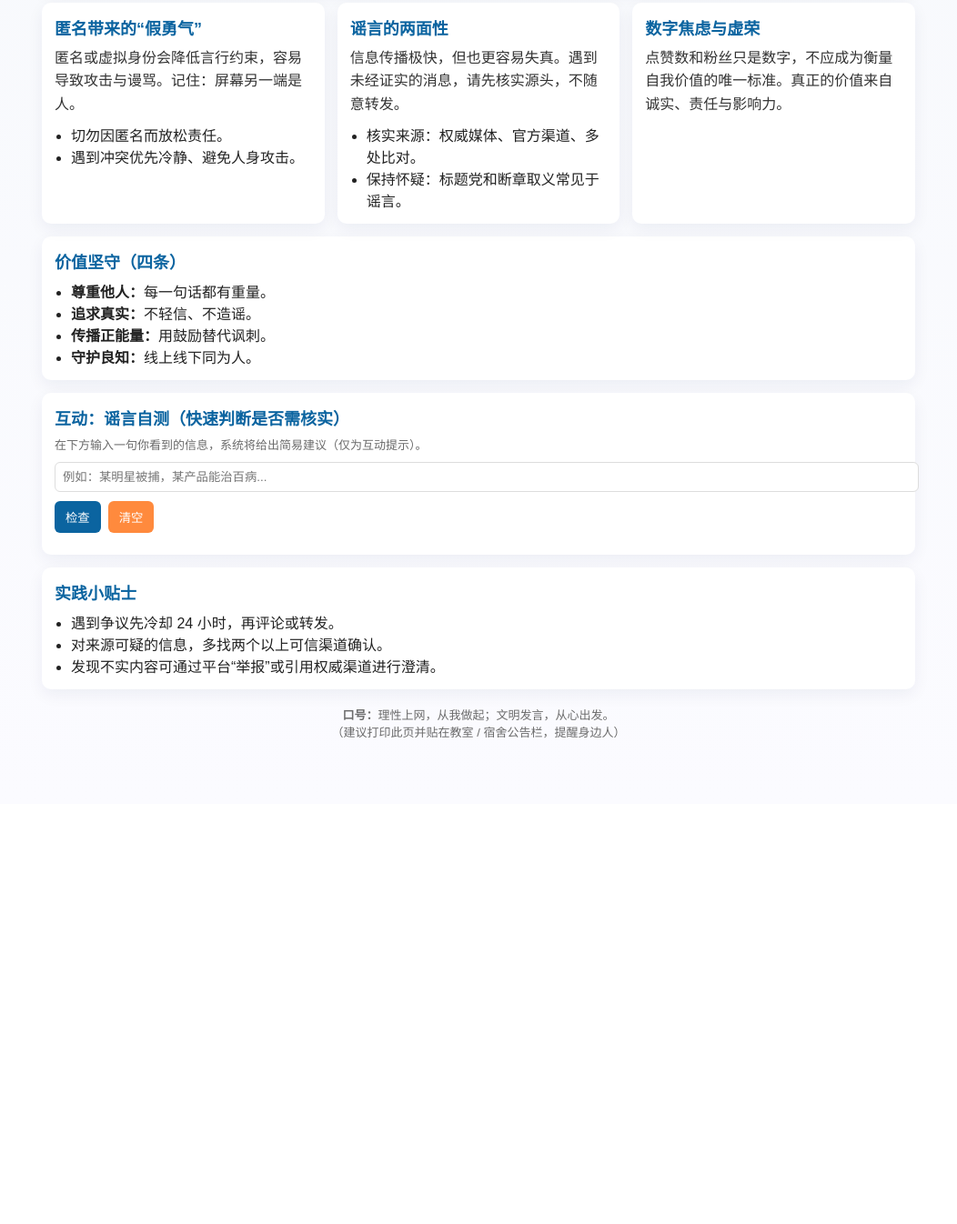
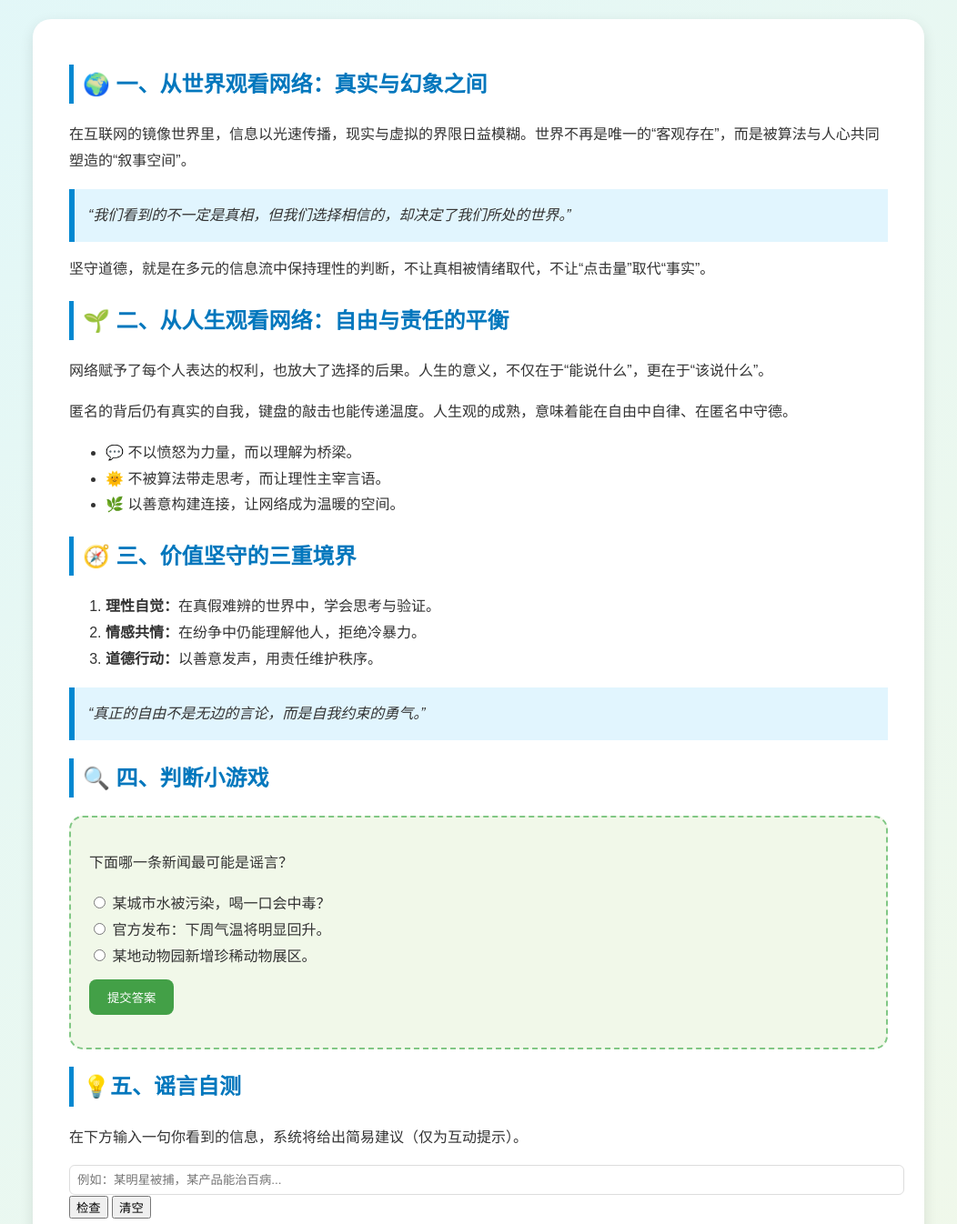
Before and after one commit to ChenYinuo-Enoch/Creative1, a plain HTML site: page index.html in a window 1280 px wide. Shown: the part 290-1636 px from the top of the page at 91% size, without its empty margins (114-1166 px from the left). Before the commit the page ends 1174 px from the top, so only its background shows below. Drawn offline with Linux system fonts and the light colour scheme.

Commit message:
Update index.html

```diff
--- a/index.html
+++ b/index.html
@@ -1,89 +1,126 @@
-<!doctype html>
-<html lang="zh-CN">
+<!DOCTYPE html>
+<html lang="zh">
 <head>
-<meta charset="utf-8" />
-<meta name="viewport" content="width=device-width,initial-scale=1" />
-<title>网络有界，道德无界</title>
+<meta charset="UTF-8">
+<meta name="viewport" content="width=device-width, initial-scale=1.0">
+<title>虚拟与真实之间：网络生活中的价值坚守</title>
 <style>
-  :root{
-    --bg:#fbfbfb;
-    --card:#ffffff;
-    --accent:#0b64a0;
-    --accent-2:#ff8a3d;
-    --muted:#6b6b6b;
+  body {
+    font-family: "Microsoft YaHei", sans-serif;
+    background: linear-gradient(135deg, #e0f7fa, #f1f8e9);
+    color: #333;
+    margin: 0;
   }
-  body{font-family: "Microsoft YaHei", Arial, sans-serif; margin:0; background:linear-gradient(180deg,#f7f9fc,#fbfbff); color:#222;}
-  header{background:linear-gradient(90deg,var(--accent),#3b9bd8); color:#fff; padding:28px 16px; text-align:center;}
-  header h1{margin:0; font-size:28px; letter-spacing:1px;}
-  header p{margin:6px 0 0; opacity:0.95;}
-  main{max-width:960px; margin:18px auto; padding:12px;}
-  .grid{display:grid; grid-template-columns:repeat(auto-fit,minmax(240px,1fr)); gap:14px;}
-  .card{background:var(--card); border-radius:10px; padding:14px; box-shadow:0 6px 18px rgba(13,40,88,0.06);}
-  h2{color:var(--accent); margin:0 0 8px; font-size:18px;}
-  p{color:#333; line-height:1.6; margin:0 0 8px;}
-  ul{margin:8px 0 0; padding-left:18px;}
-  .muted{color:var(--muted); font-size:13px;}
-  .cta{display:flex; gap:8px; margin-top:10px; flex-wrap:wrap;}
-  .btn{background:var(--accent); color:#fff; border:none; padding:8px 12px; border-radius:6px; cursor:pointer;}
-  .btn.secondary{background:var(--accent-2);}
-  .footer{margin:18px 0 40px; text-align:center; color:var(--muted); font-size:13px;}
-  .checkBox{display:flex; gap:8px; align-items:center;}
-  .result{margin-top:10px; padding:10px; border-radius:8px; background:#f3f8ff; color:#0a3f6b;}
-  @media print{
-    header{background: none; color: black;}
-    .card{box-shadow:none; border:1px solid #ddd; page-break-inside:avoid;}
+  header {
+    text-align: center;
+    padding: 60px 20px;
+    background-color: #0288d1;
+    color: white;
+    border-bottom-left-radius: 40% 10%;
+    border-bottom-right-radius: 40% 10%;
+  }
+  h1 {
+    font-size: 2.8em;
+    margin-bottom: 0.2em;
+  }
+  main {
+    max-width: 900px;
+    margin: 40px auto;
+    background: white;
+    border-radius: 20px;
+    box-shadow: 0 5px 15px rgba(0,0,0,0.1);
+    padding: 30px 40px;
+    line-height: 1.8;
+  }
+  h2 {
+    color: #0277bd;
+    border-left: 5px solid #0288d1;
+    padding-left: 10px;
+  }
+  .quote {
+    background-color: #e1f5fe;
+    border-left: 6px solid #0288d1;
+    padding: 15px;
+    margin: 15px 0;
+    font-style: italic;
+  }
+  .quiz {
+    background-color: #f1f8e9;
+    border: 2px dashed #81c784;
+    padding: 20px;
+    border-radius: 15px;
+  }
+  .quiz button {
+    margin-top: 10px;
+    padding: 10px 20px;
+    background-color: #43a047;
+    color: white;
+    border: none;
+    border-radius: 8px;
+    cursor: pointer;
+  }
+  .quiz button:hover {
+    background-color: #2e7d32;
+  }
+  footer {
+    text-align: center;
+    padding: 20px;
+    font-size: 0.9em;
+    color: #666;
   }
 </style>
 </head>
 <body>
   <header>
-    <h1>网络有界，道德无界</h1>
-    <p>在虚拟世界中守护真实的自己 —— 理性上网，文明发言</p>
+    <h1>虚拟与真实之间：网络生活中的价值坚守</h1>
+    <p>——从世界观与人生观的角度思考数字时代的道德选择</p>
   </header>
 
   <main>
-    <section class="card">
-      <h2>引言</h2>
-      <p>网络既是工具，也是道德的试金石。每一次点击、每一条评论，都会影响他人的感受与社会的氛围。我们既要享受网络带来的便利，更要坚守善良与真实。</p>
+    <section>
+      <h2>🌍 一、从世界观看网络：真实与幻象之间</h2>
+      <p>在互联网的镜像世界里，信息以光速传播，现实与虚拟的界限日益模糊。世界不再是唯一的“客观存在”，而是被算法与人心共同塑造的“叙事空间”。</p>
+      <div class="quote">“我们看到的不一定是真相，但我们选择相信的，却决定了我们所处的世界。”</div>
+      <p>坚守道德，就是在多元的信息流中保持理性的判断，不让真相被情绪取代，不让“点击量”取代“事实”。</p>
     </section>
 
-    <section class="grid" style="margin-top:14px;">
-      <div class="card">
-        <h2>匿名带来的“假勇气”</h2>
-        <p>匿名或虚拟身份会降低言行约束，容易导致攻击与谩骂。记住：屏幕另一端是人。</p>
-        <ul>
-          <li>切勿因匿名而放松责任。</li>
-          <li>遇到冲突优先冷静、避免人身攻击。</li>
-        </ul>
-      </div>
+    <section>
+      <h2>🌱 二、从人生观看网络：自由与责任的平衡</h2>
+      <p>网络赋予了每个人表达的权利，也放大了选择的后果。人生的意义，不仅在于“能说什么”，更在于“该说什么”。</p>
+      <p>匿名的背后仍有真实的自我，键盘的敲击也能传递温度。人生观的成熟，意味着能在自由中自律、在匿名中守德。</p>
+      <ul>
+        <li>💬 不以愤怒为力量，而以理解为桥梁。</li>
+        <li>🌞 不被算法带走思考，而让理性主宰言语。</li>
+        <li>🌿 以善意构建连接，让网络成为温暖的空间。</li>
+      </ul>
+    </section>
 
-      <div class="card">
-        <h2>谣言的两面性</h2>
-        <p>信息传播极快，但也更容易失真。遇到未经证实的消息，请先核实源头，不随意转发。</p>
-        <ul>
-          <li>核实来源：权威媒体、官方渠道、多处比对。</li>
-          <li>保持怀疑：标题党和断章取义常见于谣言。</li>
-        </ul>
-      </div>
+    <section>
+      <h2>🧭 三、价值坚守的三重境界</h2>
+      <ol>
+        <li><b>理性自觉：</b>在真假难辨的世界中，学会思考与验证。</li>
+        <li><b>情感共情：</b>在纷争中仍能理解他人，拒绝冷暴力。</li>
+        <li><b>道德行动：</b>以善意发声，用责任维护秩序。</li>
+      </ol>
+      <div class="quote">“真正的自由不是无边的言论，而是自我约束的勇气。”</div>
+    </section>
 
-      <div class="card">
-        <h2>数字焦虑与虚荣</h2>
-        <p>点赞数和粉丝只是数字，不应成为衡量自我价值的唯一标准。真正的价值来自诚实、责任与影响力。</p>
+    <section>
+      <h2>🔍 四、判断小游戏</h2>
+      <div class="quiz">
+        <p>下面哪一条新闻最可能是谣言？</p>
+        <form id="quizForm">
+          <label><input type="radio" name="question" value="1"> 某城市水被污染，喝一口会中毒？</label><br>
+          <label><input type="radio" name="question" value="2"> 官方发布：下周气温将明显回升。</label><br>
+          <label><input type="radio" name="question" value="3"> 某地动物园新增珍稀动物展区。</label><br>
+          <button type="button" onclick="checkAnswer()">提交答案</button>
+        </form>
+        <p id="result" style="margin-top:10px;font-weight:bold;"></p>
       </div>
     </section>
 
-    <section class="card" style="margin-top:14px;">
-      <h2>价值坚守（四条）</h2>
-      <ul>
-        <li><strong>尊重他人：</strong>每一句话都有重量。</li>
-        <li><strong>追求真实：</strong>不轻信、不造谣。</li>
-        <li><strong>传播正能量：</strong>用鼓励替代讽刺。</li>
-        <li><strong>守护良知：</strong>线上线下同为人。</li>
-      </ul>
-    </section>
-
-    <section class="card" style="margin-top:14px;">
-      <h2>互动：谣言自测（快速判断是否需核实）</h2>
+<section class="card" style="margin-top:14px;">
+      <h2>💡五、谣言自测 </h2>
       <p class="muted">在下方输入一句你看到的信息，系统将给出简易建议（仅为互动提示）。</p>
       <input id="inputText" type="text" style="width:100%; padding:8px; border-radius:6px; border:1px solid #ddd;" placeholder="例如：某明星被捕，某产品能治百病..." />
       <div class="cta">
@@ -93,21 +130,30 @@
       <div id="result" class="muted" style="margin-top:10px;"></div>
     </section>
 
-    <section class="card" style="margin-top:14px;">
-      <h2>实践小贴士</h2>
-      <ul>
-        <li>遇到争议先冷却 24 小时，再评论或转发。</li>
-        <li>对来源可疑的信息，多找两个以上可信渠道确认。</li>
-        <li>发现不实内容可通过平台“举报”或引用权威渠道进行澄清。</li>
-      </ul>
-    </section>
-
-    <div class="footer">
-      <strong>口号：</strong>理性上网，从我做起；文明发言，从心出发。<br>
-      （建议打印此页并贴在教室 / 宿舍公告栏，提醒身边人）
-    </div>
   </main>
 
+  <footer>
+    <p>© 2025 网络文明与人生观教育专题 | 学生原创项目</p>
+  </footer>
+
+  <script>
+    function checkAnswer() {
+      const answer = document.querySelector('input[name="question"]:checked');
+      const result = document.getElementById("result");
+      if (!answer) {
+        result.textContent = "请选择一个选项哦！";
+        result.style.color = "red";
+        return;
+      }
+      if (answer.value === "1") {
+        result.textContent = "✅ 正确！这类‘喝水会中毒’的极端言论通常是谣言。";
+        result.style.color = "green";
+      } else {
+        result.textContent = "❌ 再想想，这条看似正常的信息其实不具备谣言特征。";
+        result.style.color = "orange";
+      }
+    }
+  </script>
 <script>
 function checkRumor(){
   const v = document.getElementById('inputText').value.trim();
@@ -131,5 +177,7 @@ function checkRumor(){
   }
 }
 </script>
+
+
 </body>
 </html>
```
